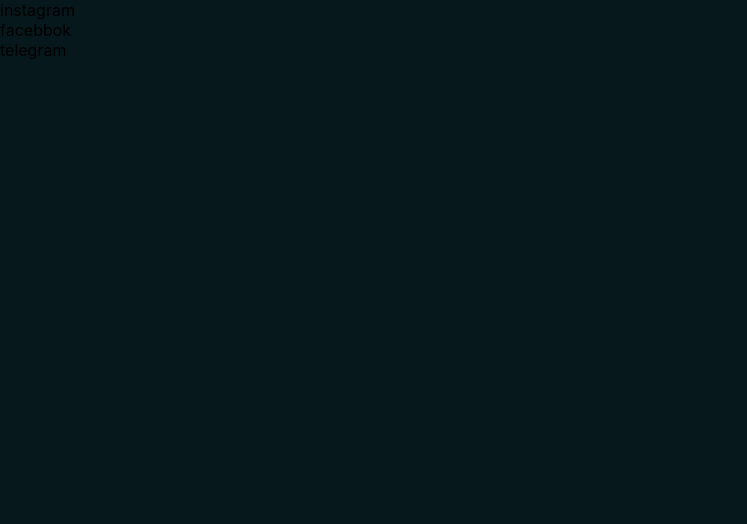
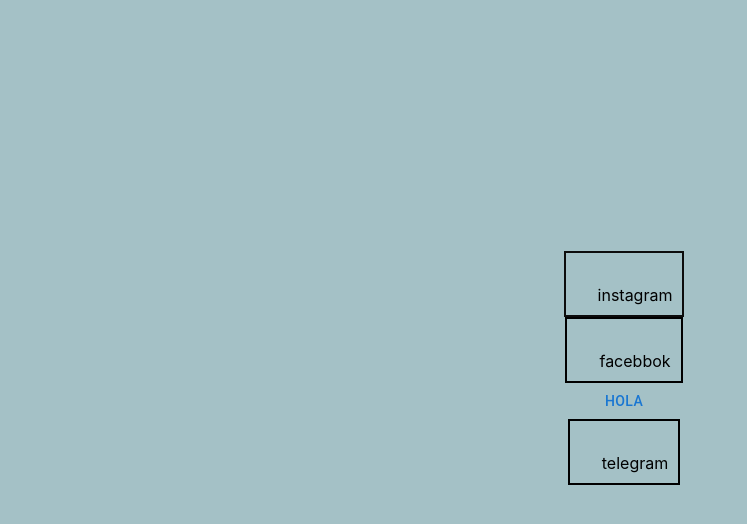
Before and after one commit to Mattullon/PagEstatica, a React (Create React App) app: page / in a window 1280 px wide. Shown: the top 524 px of the page, without its empty margins (0-747 px from the left). Built offline with nearby package versions, Linux system fonts and the light colour scheme.

Commit message:
ddfdffddf

```diff
--- a/src/App.css
+++ b/src/App.css
@@ -1,5 +1,5 @@
 body{
- background-color: #06181b;
+ background-color: #a4c1c6;
 
 
 
@@ -12,90 +12,19 @@
   grid-template-rows: auto 1fr auto;
   min-height: 100vh;
 }
-.App-theme{
-  text-align: center;
-  color: #ecf4f6;
-  margin-top: auto;
-  background-image: url("https://static.vecteezy.com/system/resources/previews/003/782/532/non_2x/black-abstract-background-composed-of-squares-modern-technology-dark-design-geometric-illustration-metal-mesh-texture-vector.jpg");
-  display: grid;
-  grid-template-rows: auto 1fr auto;
-  min-height: 100vh;
-}
-
-
-.inicio{
-
-  box-sizing: border-box;
-  width: 100%;
-
-
-
-
-
-  }
-.fundadores{
-
-    box-sizing: border-box;
-    width: 100%;
-    text-align: center;
-    padding: 15px;
-    justify-content: flex-start;
-}
-
-
-.link{
-  text-decoration: none;
-  display: inline;
-  padding: 20px 20px;
-  font-weight: 700;
-  font-size: large;
-  cursor: pointer;
-  flex-direction: column;
-}
-
-
-.f{
-
-  color: #a5b3b6;
-}
-.big{
-  font-size: 2.2em;
-
-}
-.Tparrafo{
-  text-align: left;
-  font-size: 1.2em;
-  padding: 50px;
-}
-
-
-
-
-
-
-.tbar{
-  justify-content:space-between;
-}
-
-
-.d{
-  background-color: #06181b;
-}
-.texto_login{
-  text-align: center;
-
-}
-.pie{
-
-  height: 200px;
-  color: #06181b;
-  background-color: #d0dddf;
-}
-.footer {
-
-  padding: 1em 0;
-  text-align: center;
-
+.caja1{
+  padding: 10px;
+  margin: 10px;
+  border: 2px solid rgb(12, 12, 12);
 
 
 }
+.caja2{
+  padding: 10px;
+  margin: 10px;
+  border: 2px solid black;
+
+}
+.caja3{
+  padding: 10px; margin: 10px; border: 2px solid black;
+}
--- a/src/App.js
+++ b/src/App.js
@@ -1,25 +1,29 @@
 import "./App.css";
 import React from "react";
-import { Grid } from "@mui/material";
+import { Button, Grid } from "@mui/material";
 function App() {
 
 
   return (
-<Grid container className="tabla"
-flexDirection={"column"}
-justifyItems={"center"}
+<Grid container
+  spacing={4}
+  direction="column"
+  alignItems="center"
+  justifyContent="center"
+  style={{ minHeight: '100vh' }}
 
 
 >
 
-  <Grid item className="caja1">
+  <Grid item className="caja1" >
     instagram
   </Grid>
 
   <Grid item className="caja2">
+
     facebbok
   </Grid>
-
+  <Button > hola</Button>
   <Grid item className="caja3">
     telegram
   </Grid>
```
